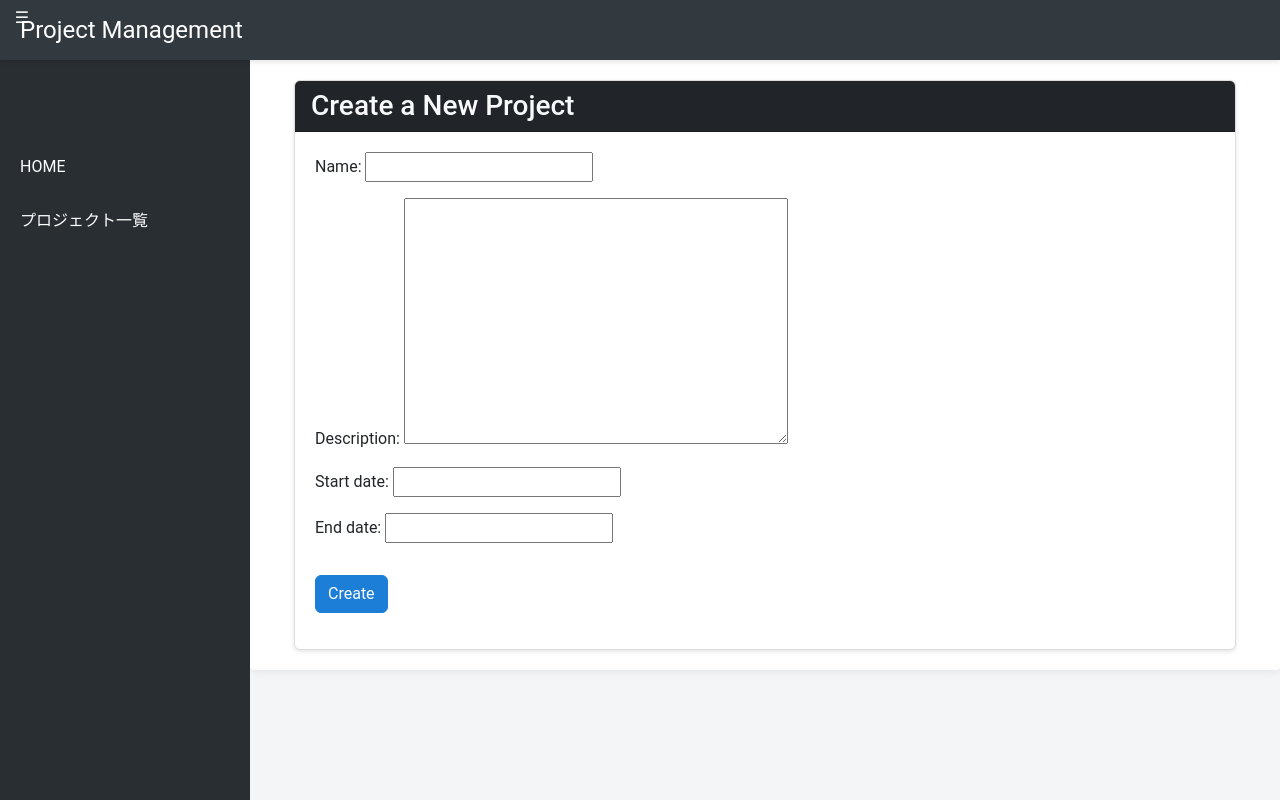
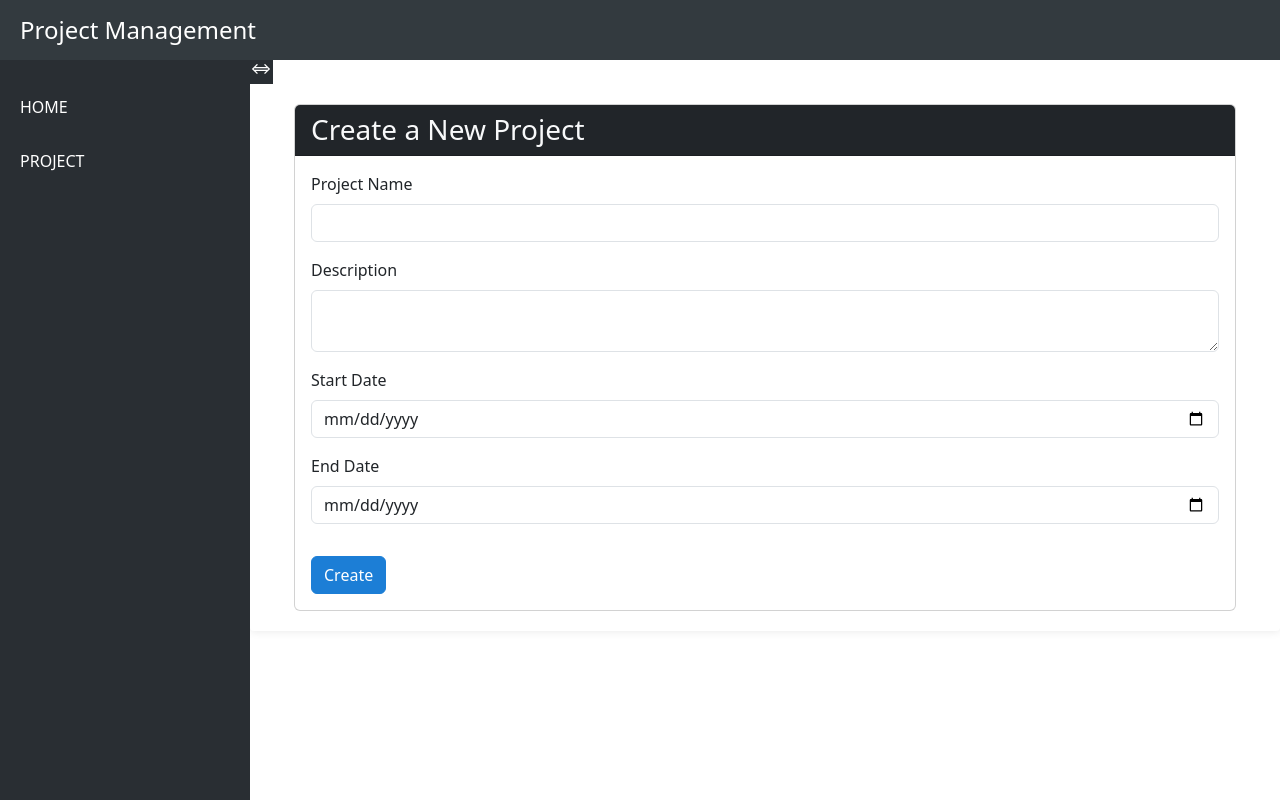
Before and after one commit to noknok06/TaskHub, a Django app: page /create_project/ in a window 1280 px wide. Run offline with Django 4.2, Linux system fonts and the light colour scheme.

Commit message:
fix layout

```diff
--- a/project_management/models.py
+++ b/project_management/models.py
@@ -72,12 +72,24 @@ class Ticket(models.Model):
     end_date = models.DateField()
     project = models.ForeignKey(Project, on_delete=models.CASCADE)  # Add this line
     updated_at = models.DateTimeField(auto_now=True)  # 更新日時
+    deadline = models.DateField()
 
     def __str__(self):
         return self.title
 
     def __str__(self):
         return self.title
+
+class TicketComment(models.Model):
+    ticket = models.ForeignKey(Ticket, on_delete=models.CASCADE)
+    comment = models.TextField()
+    user = models.ForeignKey(CustomUser, on_delete=models.CASCADE)  # 修正: CustomUser への外部キー
+    attachment_file = models.FileField(upload_to='comment_attachments/', blank=True, null=True)
+    create_date = models.DateTimeField(auto_now_add=True)
+
+class TicketFavorite(models.Model):
+    ticket = models.ForeignKey(Ticket, on_delete=models.CASCADE)
+    user = models.ForeignKey(CustomUser, on_delete=models.CASCADE)  # 修正: CustomUser への外部キー
 
 class Attachment(models.Model):
     ticket = models.ForeignKey(Ticket, related_name='attachments', on_delete=models.CASCADE)
@@ -92,14 +104,3 @@ class Category(models.Model):
 
     def __str__(self):
         return self.name
-
-class TicketComment(models.Model):
-    ticket = models.ForeignKey(Ticket, on_delete=models.CASCADE)
-    comment = models.TextField()
-    user = models.ForeignKey(CustomUser, on_delete=models.CASCADE)  # 修正: CustomUser への外部キー
-    attachment_file = models.FileField(upload_to='comment_attachments/', blank=True, null=True)
-    create_date = models.DateTimeField(auto_now_add=True)
-
-class TicketFavorite(models.Model):
-    ticket = models.ForeignKey(Ticket, on_delete=models.CASCADE)
-    user = models.ForeignKey(CustomUser, on_delete=models.CASCADE)  # 修正: CustomUser への外部キー
--- a/static/styles/base.css
+++ b/static/styles/base.css
@@ -1,170 +1,88 @@
-/* base.css */
-
+<style>
+    /* 既存のスタイル */
     body {
+        background-color: #f4f5f7;
+    }
+    header {
+        background-color: #333a3f;
+        color: #ffffff;
+        height: 60px;
+        padding: 0 20px;
         display: flex;
-    flex-direction: column;
-    min-height: 100vh;
-    margin: 0;
-    font-family: 'Roboto', sans-serif;
-    background-color: #f4f5f7;
-    color: #333;
-}
-
-/* Header Styling */
-header {
-    width: 100%;
+        align-items: center;
+        justify-content: space-between;
         position: fixed;
         top: 0;
         left: 0;
-    background-color: #343a40;
-    z-index: 1002;
-    padding: 10px 20px;
-    box-shadow: 0 2px 5px rgba(0, 0, 0, 0.1);
-    display: flex;
-    align-items: center;
-    height: 60px;
-    color: #fff;
+        width: 100%;
+        z-index: 1005; /* ヘッダーの z-index */
     }
-
-/* Sidebar Styling */
+    .navbar-brand {
+        font-size: 1.5rem;
+        color: #ffffff;
+        text-decoration: none;
+    }
     .sidebar {
-    width: 250px;
-    height: calc(100vh - 60px);
-    position: fixed;
-    top: 60px;
-    left: 0;
-    background-color: #343a40;
-    padding-top: 10px;
+        background-color: #292e33;
+        color: #ffffff;
+        padding-top: 80px;
         transition: transform 0.3s ease-in-out;
         transform: translateX(0);
-    z-index: 1000;
-    color: #fff;
+        position: fixed;
+        top: 0;
+        left: 0;
+        height: 100%;
+        width: 250px; /* Sidebar width */
+        z-index: 1001; /* Sidebarの z-index (ヘッダーよりも上) */
     }
-
-.sidebar.hidden {
-    transform: translateX(-250px);
+    .sidebar ul {
+        padding: 0;
+        list-style-type: none;
     }
-
-/* Main Content Styling */
+    .sidebar ul li {
+        padding: 15px 20px;
+    }
+    .sidebar ul li a {
+        color: #ffffff;
+        text-decoration: none;
+        display: block;
+    }
+    .sidebar ul li a:hover {
+        background-color: #1c1f22;
+        border-radius: 4px;
+    }
     .main-content {
         margin-left: 250px;
         padding: 80px 20px 20px;
-    width: calc(100% - 250px);
+        background-color: #ffffff;
+        border-radius: 4px;
+        box-shadow: 0px 0px 10px rgba(0, 0, 0, 0.1);
         transition: margin-left 0.3s ease-in-out;
+    }
+    .btn-primary {
+        background-color: #1c7ed6;
+        border-color: #1c7ed6;
+    }
+    .btn-primary:hover {
+        background-color: #1864ab;
+        border-color: #1864ab;
+    }
+
+    /* Sidebar内のナビゲーションボタン */
+    .sidebar .navbar-toggler {
+        position: fixed;
+        top: 60px; /* Sidebarの上からの距離 */
+        right: -23px; /* Sidebarの右からの距離 */
+        z-index: 1002; /* ヘッダーやサイドバーの上に表示 */
+        background-color: #292e33;
+    }
+
+    /* サイドバーが隠れているときのスタイル */
+    .sidebar.hidden {
+        transform: translateX(-250px); /* Sidebarが隠れる */
     }
 
     .main-content.full {
-    margin-left: 0;
-    width: 100%;
+        margin-left: 0; /* Sidebarが隠れるとメインコンテンツの余白も調整 */
     }
-
-.toggler {
-    position: absolute;
-    left: 10px;
-    top: 10px;
-    z-index: 1001;
-    color: #fff;
-}
-
-/* Footer Styling */
-footer {
-    width: 100%;
-    position: fixed;
-    bottom: 0;
-    z-index: 1000;
-    background-color: #343a40;
-    text-align: center;
-    padding: 10px;
-    box-shadow: 0 -2px 5px rgba(0, 0, 0, 0.1);
-    color: #fff;
-}
-
-/* Typography */
-h2 {
-    color: #343a40;
-    font-size: 1.75rem;
-    margin-bottom: 20px;
-    font-weight: 500;
-}
-
-/* Card Styling */
-.card {
-    border: 1px solid #ddd;
-    border-radius: 0.375rem;
-    box-shadow: 0 2px 4px rgba(0, 0, 0, 0.1);
-    background-color: #fff;
-    transition: transform 0.3s;
-}
-
-.card:hover {
-    transform: translateY(-5px);
-}
-
-.card-body {
-    padding: 20px;
-}
-
-/* Button Styling */
-.btn-primary {
-    background-color: #007bff;
-    border-color: #007bff;
-    color: #fff;
-    transition: background-color 0.3s, border-color 0.3s;
-}
-
-.btn-primary:hover {
-    background-color: #0056b3;
-    border-color: #004085;
-}
-
-/* Navigation Styling */
-ul.cp_list {
-    padding: 10px;
-    list-style: none;
-    margin: 0;
-}
-
-ul.cp_list li {
-    position: relative;
-    padding: 0.7em 1em;
-    margin-bottom: 5px;
-    border-bottom: 1px solid rgba(255, 143, 0, 1);
-    transition: background-color 0.3s;
-}
-
-ul.cp_list li:hover {
-    background-color: rgba(255, 143, 0, 0.1);
-}
-
-ul.cp_list li:before {
-    position: absolute;
-    content: '';
-    top: 0.7em;
-    left: 0.2em;
-    width: 12px;
-    height: 12px;
-    border: 2px solid rgba(255, 143, 0, 1);
-    transform: rotate(45deg);
-}
-
-ul.cp_list li:after {
-    position: absolute;
-    content: '';
-    top: 0.9em;
-    left: 0.7em;
-    width: 14px;
-    height: 14px;
-    background: rgba(255, 143, 0, 0.5);
-    transform: rotate(60deg);
-}
-
-ul.cp_list li a {
-    color: #fff;
-    text-decoration: none;
-    font-weight: 500;
-    display: block;
-}
-
-ul.cp_list li a:hover {
-    color: rgba(255, 143, 0, 1);
-}
+</style>
--- a/templates/base.html
+++ b/templates/base.html
@@ -1,6 +1,5 @@
 <!DOCTYPE html>
 <html lang="en">
-
 <head>
     <meta charset="UTF-8">
     <meta name="viewport" content="width=device-width, initial-scale=1.0">
@@ -9,84 +8,21 @@
     <link href="https://cdn.jsdelivr.net/npm/bootstrap@5.3.0/dist/css/bootstrap.min.css" rel="stylesheet">
     {% load static %}
     <link href="{% static 'styles/base.css' %}" rel="stylesheet"> <!-- Link to the CSS file -->
-    <style>
-        /* Custom styles to mimic Backlog's design */
-        body {
-            background-color: #f4f5f7;
-        }
-        header {
-            background-color: #333a3f;
-            color: #ffffff;
-            height: 60px;
-            padding: 0 20px;
-            display: flex;
-            align-items: center;
-            justify-content: space-between;
-            position: fixed;
-            top: 0;
-            left: 0;
-            width: 100%;
-            z-index: 1002;
-        }
-        .navbar-brand {
-            font-size: 1.5rem;
-            color: #ffffff;
-            text-decoration: none;
-        }
-        .sidebar {
-            background-color: #292e33;
-            color: #ffffff;
-            padding-top: 80px;
-            transition: transform 0.3s ease-in-out;
-            transform: translateX(0);
-        }
-        .sidebar ul {
-            padding: 0;
-            list-style-type: none;
-        }
-        .sidebar ul li {
-            padding: 15px 20px;
-        }
-        .sidebar ul li a {
-            color: #ffffff;
-            text-decoration: none;
-            display: block;
-        }
-        .sidebar ul li a:hover {
-            background-color: #1c1f22;
-            border-radius: 4px;
-        }
-        .main-content {
-            margin-left: 250px;
-            padding: 80px 20px 20px;
-            background-color: #ffffff;
-            border-radius: 4px;
-            box-shadow: 0px 0px 10px rgba(0, 0, 0, 0.1);
-        }
-        .btn-primary {
-            background-color: #1c7ed6;
-            border-color: #1c7ed6;
-        }
-        .btn-primary:hover {
-            background-color: #1864ab;
-            border-color: #1864ab;
-        }
-    </style>
+    <link href="https://use.fontawesome.com/releases/v6.2.0/css/all.css" rel="stylesheet">
 </head>
-
 <body>
     <header>
-        <button class="navbar-toggler toggler btn btn-secondary" type="button" id="toggleSidebar">
-            <span class="navbar-toggler-icon">☰</span>
-        </button>
         <a class="navbar-brand" href="{% url 'home' %}">Project Management</a>
     </header>
 
     <div class="sidebar" id="sidebar">
+        <button class="navbar-toggler toggler btn btn-secondary" type="button" id="toggleSidebar">
+            <span class="navbar-toggler-icon">⇔</span>
+        </button>
         <nav class="nav flex-column">
             <ul>
                 <li><a href="{% url 'home' %}">HOME</a></li>
-                <li><a href="{% url 'project_list' %}">プロジェクト一覧</a></li>
+                <li><a href="{% url 'project_list' %}">PROJECT</a></li>
                 <!-- Add more navigation links as needed -->
             </ul>
         </nav>
@@ -110,5 +46,4 @@
         });
     </script>
 </body>
-
 </html>
--- a/templates/create_project.html
+++ b/templates/create_project.html
@@ -3,15 +3,35 @@
 {% block title %}Create Project{% endblock %}
 
 {% block content %}
-<div class="container">
+<div class="container mt-4">
     <div class="card">
         <div class="card-header bg-dark text-light">
             <h3 class="mb-0">Create a New Project</h3>
         </div>
         <div class="card-body">
-            <form method="post" class="mb-3">
+            <form method="post">
                 {% csrf_token %}
-                {{ form.as_p }}
+
+                <div class="mb-3">
+                    <label for="{{ form.name.id_for_label }}" class="form-label">Project Name</label>
+                    <input type="text" id="{{ form.name.id_for_label }}" name="{{ form.name.html_name }}" class="form-control" value="{{ form.name.value|default_if_none:'' }}">
+                </div>
+
+                <div class="mb-3">
+                    <label for="{{ form.description.id_for_label }}" class="form-label">Description</label>
+                    <textarea id="{{ form.description.id_for_label }}" name="{{ form.description.html_name }}" class="form-control">{{ form.description.value|default_if_none:'' }}</textarea>
+                </div>
+
+                <div class="mb-3">
+                    <label for="{{ form.start_date.id_for_label }}" class="form-label">Start Date</label>
+                    <input type="date" id="{{ form.start_date.id_for_label }}" name="{{ form.start_date.html_name }}" class="form-control" value="{{ form.start_date.value|default_if_none:'' }}">
+                </div>
+
+                <div class="mb-3">
+                    <label for="{{ form.end_date.id_for_label }}" class="form-label">End Date</label>
+                    <input type="date" id="{{ form.end_date.id_for_label }}" name="{{ form.end_date.html_name }}" class="form-control" value="{{ form.end_date.value|default_if_none:'' }}">
+                </div>
+
                 <button type="submit" class="btn btn-primary mt-3">Create</button>
             </form>
         </div>
```
Also changed, not shown: templates/registration/login.html (+55 -9 lines). Lines whose indentation alone changed are shown as unchanged.
